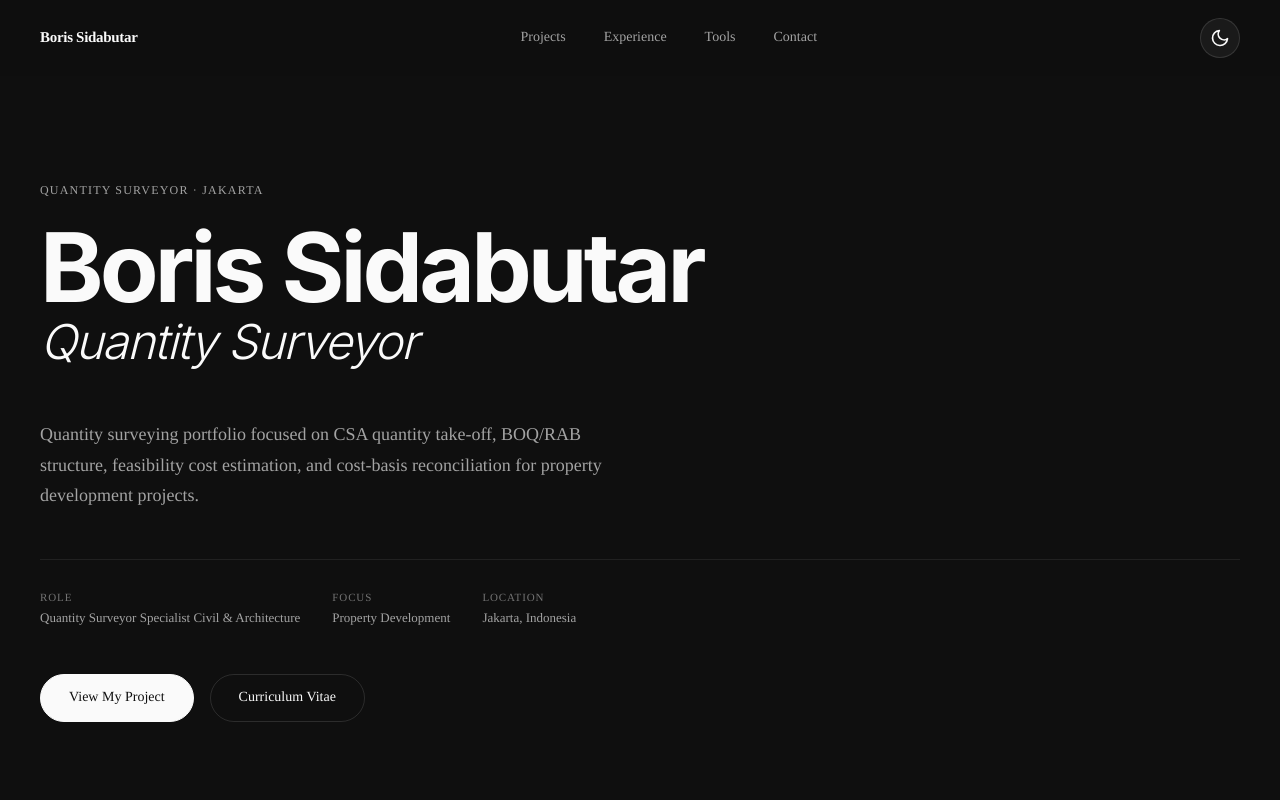
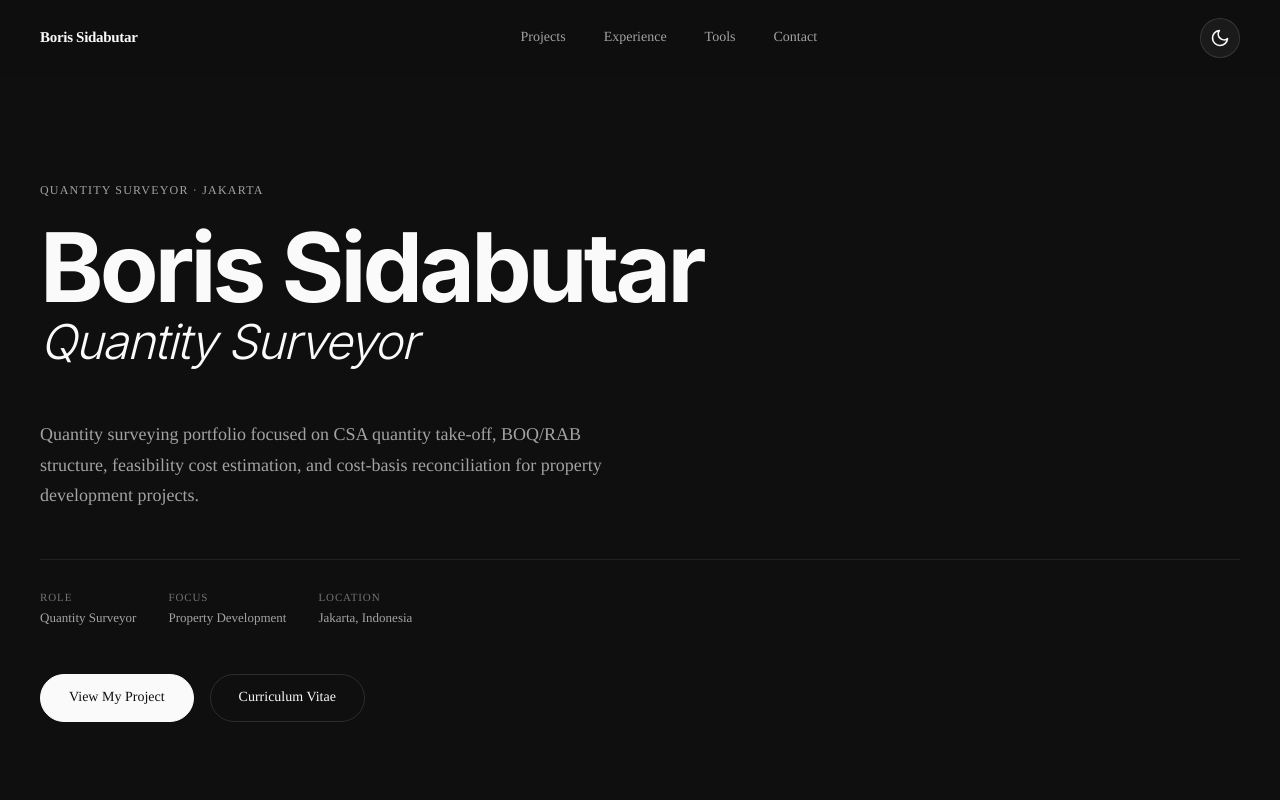
Before and after one commit to borprilyan-rgb/portfolio, a React (Vite) app: page / in a window 1280 px wide. Shown: the top 800 px of the page. Built offline with nearby package versions, Linux system fonts and the light colour scheme; a web font is replaced by a local one.

Commit message:
Update profile name and title in App.jsx

```diff
--- a/src/App.jsx
+++ b/src/App.jsx
@@ -5,9 +5,9 @@
 import "./App.css";
 
 const profile = {
-  name: "Boris Sidabutar",
+  name: "Boris",
   fullName: "Boris Prilyan Sidabutar",
-  title: "Quantity Surveyor Specialist Civil & Architecture",
+  title: "Quantity Surveyor",
   location: "Jakarta, Indonesia",
   email: "borisprilyan@gmail.com",
   phone: "+62 881 1623 122",
```
